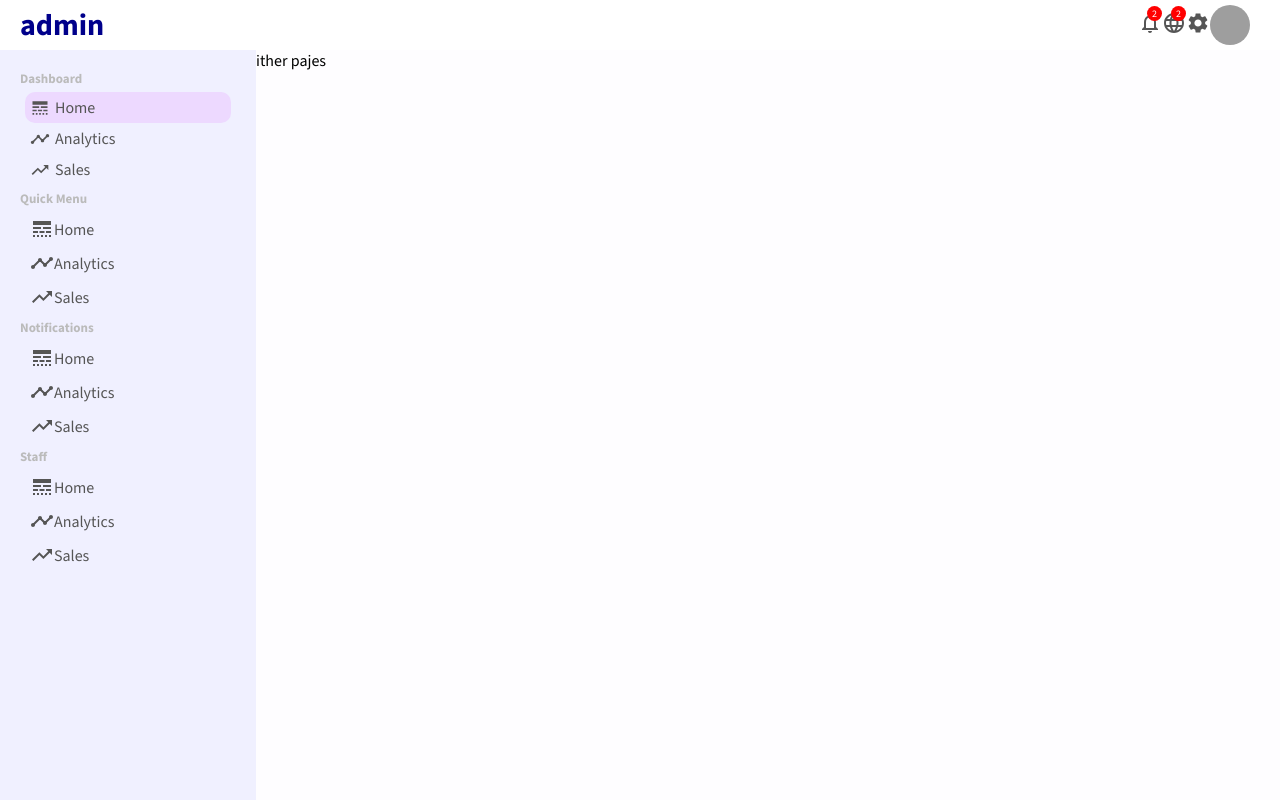
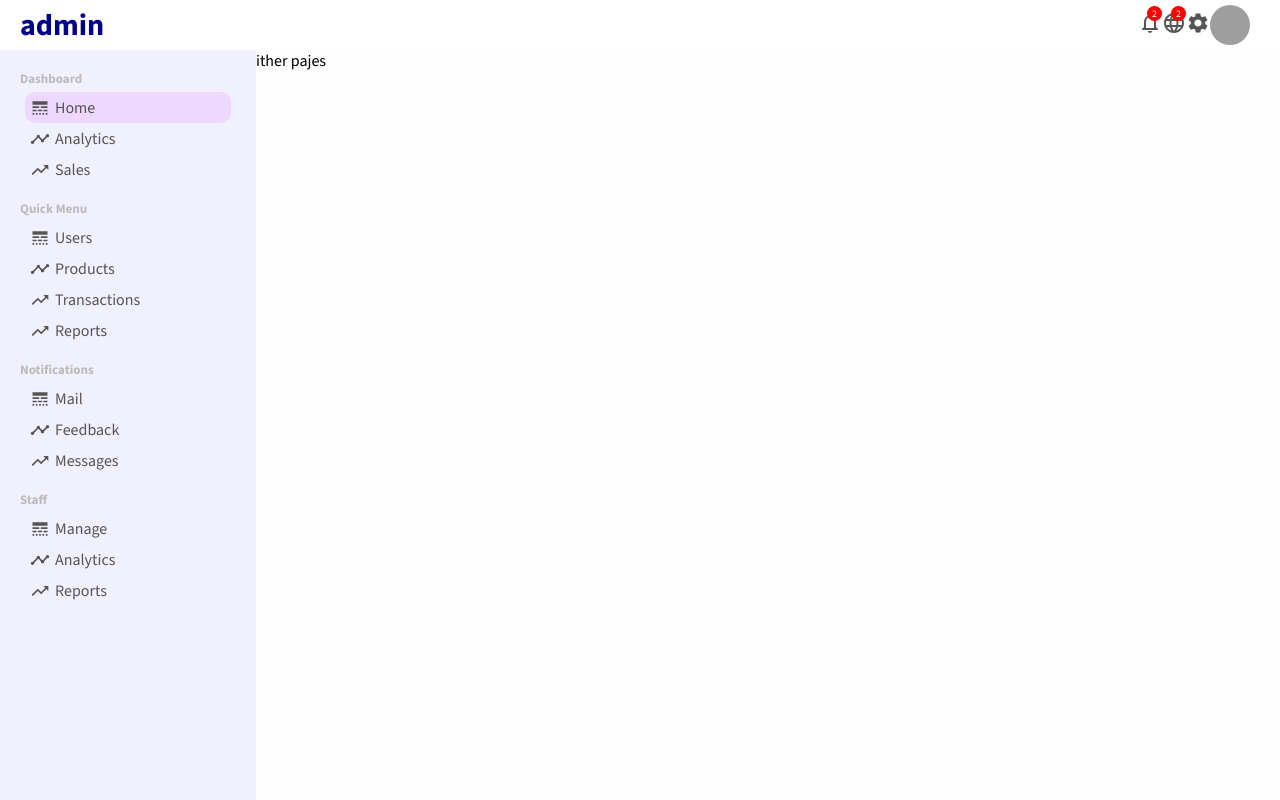
Before and after one commit to adi-wav/netflix, a React (Create React App) app in the folder admin/: page / in a window 1280 px wide. Built offline with nearby package versions, Linux system fonts and the light colour scheme; grey boxes are pictures that could not be loaded.

Commit message:
made sidebar component of admin panel

```diff
--- a/admin/src/components/sidebar/Sidebar.jsx
+++ b/admin/src/components/sidebar/Sidebar.jsx
@@ -21,49 +21,59 @@ export default function Sidebar() {
                     Sales
                 </li>
             </ul>
+        </div>
+        <div className="sidebarMenu">
             <h3 className="sidebarTitle">Quick Menu</h3>
             <ul className="sidebarList">
                 <li className="sidebarListItem">
-                    <LineStyle/>
-                    Home
+                    <LineStyle className="sidebarIcon"/>
+                    Users
                 </li>
                 <li className="sidebarListItem">
-                    <Timeline/>
+                    <Timeline className="sidebarIcon"/>
+                    Products
+                </li>
+                <li className="sidebarListItem">
+                    <TrendingUp className="sidebarIcon"/>
+                    Transactions
+                </li>
+                <li className="sidebarListItem">
+                    <TrendingUp className="sidebarIcon"/>
+                    Reports
+                </li>
+            </ul>
+        </div>
+        <div className="sidebarMenu">
+            <h3 className="sidebarTitle">Notifications</h3>
+            <ul className="sidebarList">
+                <li className="sidebarListItem">
+                    <LineStyle className="sidebarIcon"/>
+                    Mail
+                </li>
+                <li className="sidebarListItem">
+                    <Timeline className="sidebarIcon"/>
+                    Feedback
+                </li>
+                <li className="sidebarListItem">
+                    <TrendingUp className="sidebarIcon"/>
+                    Messages
+                </li>
+            </ul>
+        </div>
+        <div className="sidebarMenu">
+            <h3 className="sidebarTitle">Staff</h3>
+            <ul className="sidebarList">
+                <li className="sidebarListItem">
+                    <LineStyle className="sidebarIcon"/>
+                    Manage
+                </li>
+                <li className="sidebarListItem">
+                    <Timeline className="sidebarIcon"/>
                     Analytics
                 </li>
                 <li className="sidebarListItem">
-                    <TrendingUp/>
-                    Sales
-                </li>
-            </ul>
-            <h3 className="sidebarTitle">Notifications</h3>
-            <ul className="sidebarList">
-                <li className="sidebarListItem">
-                    <LineStyle/>
-                    Home
-                </li>
-                <li className="sidebarListItem">
-                    <Timeline/>
-                    Analytics
-                </li>
-                <li className="sidebarListItem">
-                    <TrendingUp/>
-                    Sales
-                </li>
-            </ul>
-            <h3 className="sidebarTitle">Staff</h3>
-            <ul className="sidebarList">
-                <li className="sidebarListItem">
-                    <LineStyle/>
-                    Home
-                </li>
-                <li className="sidebarListItem">
-                    <Timeline/>
-                    Analytics
-                </li>
-                <li className="sidebarListItem">
-                    <TrendingUp/>
-                    Sales
+                    <TrendingUp className="sidebarIcon"/>
+                    Reports
                 </li>
             </ul>
         </div>
--- a/admin/src/components/sidebar/sidebar.css
+++ b/admin/src/components/sidebar/sidebar.css
@@ -33,7 +33,7 @@
     border-radius: 10px;
 }
 
-.sidebarListItem.active, .sidebarListItem.hover{
+.sidebarListItem.active, .sidebarListItem:hover{
     background-color:rgb(237, 217, 255)
 }
 
```
